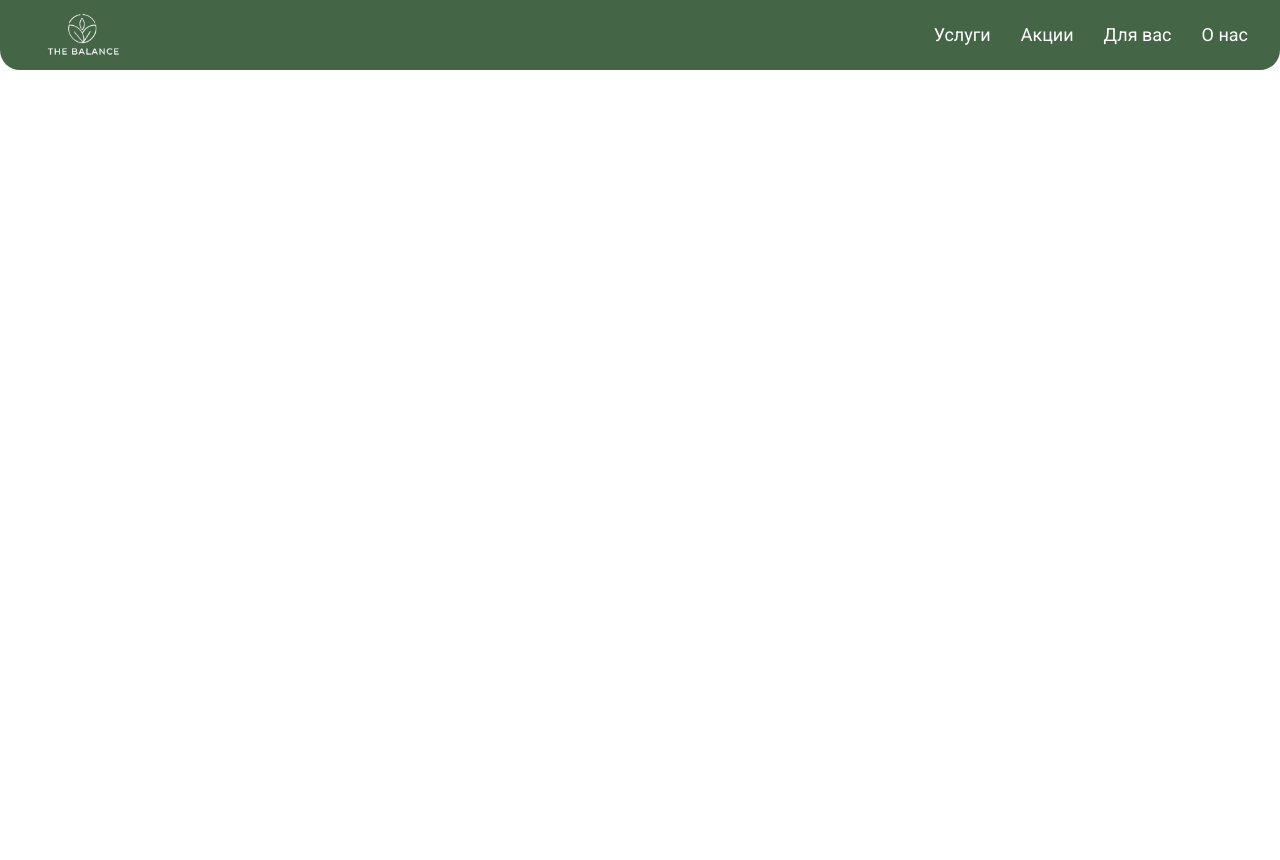
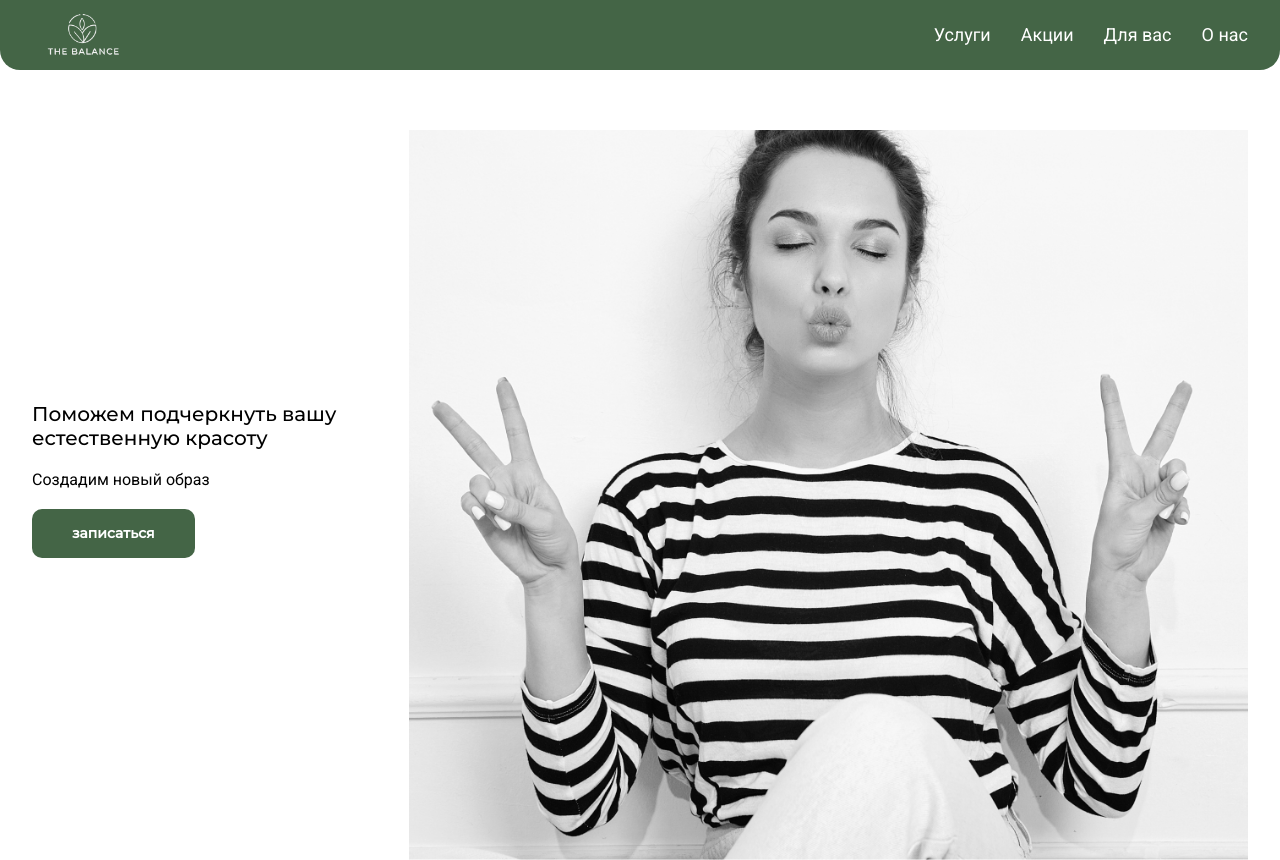
Before and after one commit to Nikko919/beautysalon, a plain HTML site: page index.html in a window 1280 px wide. Before the commit the page ends 800 px from the top, so only its background shows below. Drawn offline with Linux system fonts and the light colour scheme; files whose address does not match are found by name.

Commit message:
Сделал блок hero и адаптировал его

```diff
--- a/css/header/header.css
+++ b/css/header/header.css
@@ -13,7 +13,7 @@
   display: flex;
   justify-content: space-between;
   align-items: center;
-  padding-inline: 32px;
+  padding-inline: 10px;
 }
 
 .logo-box {
@@ -103,6 +103,7 @@
     -o-border-radius: 0 0 0 0;
   }
 
+
   .nav__menu-list {
     padding: 20px 0;
     width: 100%;
@@ -150,6 +151,10 @@
 }
 
 @media (min-width:1024px) {
+  .header__wrapper {
+    padding-inline: 32px;
+  }
+
   .burger {
     display: none;
   }
--- /dev/null
+++ b/css/hero/hero.css
@@ -0,0 +1,148 @@
+.hero {
+  margin-top: 30px;
+}
+
+.hero__inner {
+  margin: 0 10px;
+  display: flex;
+  flex-direction: column;
+  align-items: flex-start;
+}
+
+.hero__text-img {
+  display: none;
+}
+
+.hero__title {
+  font-family: var(--montm);
+  font-size: 20px;
+  font-weight: 500;
+  line-height: 120%;
+  margin-bottom: 20px;
+}
+
+.hero__subtitle {
+  max-width: 350px;
+  font-family: var(--robr);
+  font-size: 16px;
+  font-weight: 400;
+  line-height: 120%;
+  margin-bottom: 20px;
+
+}
+
+.hero__btn-link {
+  display: inline-block;
+  font-family: var(--montm);
+  font-size: 14px;
+  font-weight: 700;
+  line-height: 120%;
+  color: var(--color-white);
+  text-align: center;
+  padding: 16px 40px;
+  background-color: var(--color-green);
+  border-radius: 10px;
+  -webkit-border-radius: 10px;
+  -moz-border-radius: 10px;
+  -ms-border-radius: 10px;
+  -o-border-radius: 10px;
+}
+
+.hero__img-box {
+  margin-top: 30px;
+  position: relative;
+  width: 100%;
+  padding-bottom: 60%;
+  overflow: hidden;
+}
+
+.hero__img {
+  position: absolute;
+  width: 100%;
+  height: 100%;
+  object-fit: cover;
+  object-position: center;
+  top: 0;
+  left: 0;
+  right: 0;
+  bottom: 0;
+}
+
+@media (min-width:1024px) {
+  .hero__inner {
+    margin: 0 32px;
+    display: flex;
+    flex-direction: row;
+    align-items: center;
+    justify-content: space-between;
+  }
+
+  .hero__text-box {
+    max-width: 390px;
+    display: flex;
+    flex-direction: column;
+    align-items: flex-start;
+  }
+
+}
+
+@media (min-width:1440px) {
+
+  .hero__text-box {
+    max-width: 400px;
+    display: flex;
+    flex-direction: column;
+    align-items: flex-start;
+    margin-right: 53px;
+  }
+
+  .hero__title {
+    font-size: 24px;
+    margin-bottom: 30px;
+  }
+
+  .hero__subtitle {
+    font-size: 16px;
+    margin-bottom: 30px;
+  }
+
+  .hero__btn-link {
+    font-size: 14px;
+    padding: 16px 64px;
+  }
+
+  .hero__img {
+    max-height: 575px;
+    max-width: 930px;
+  }
+}
+
+@media (min-width:1900px) {
+
+  .hero__text-box {
+    max-width: 500px;
+    display: flex;
+    flex-direction: column;
+    align-items: flex-start;
+    margin-right: 70px;
+  }
+
+  .hero__title {
+    font-size: 35px;
+    margin-bottom: 35px;
+  }
+
+  .hero__subtitle {
+    font-size: 20px;
+    margin-bottom: 35px;
+  }
+
+  .hero__btn-link {
+    font-size: 14px;
+    padding: 16px 64px;
+  }
+
+  .hero__img {
+    max-height: 575px;
+  }
+}
--- a/css/main.css
+++ b/css/main.css
@@ -1,6 +1,7 @@
 @import url('variables/variables.css');
 @import url('basic/basic.css');
 @import url('header/header.css');
+@import url('hero/hero.css');
 
 
 
--- a/index.html
+++ b/index.html
@@ -39,7 +39,16 @@
     <main class="main">
       <section class="hero">
         <div class="cantainer">
-
+          <div class="hero__inner">
+            <div class="hero__text-box">
+              <h1 class="hero__title">Поможем подчеркнуть вашу естественную красоту</h1>
+              <p class="hero__subtitle"> Создадим новый образ</p>
+              <a href="##" class="hero__btn-link">записаться</a>
+            </div>
+            <div class="hero__img-box">
+              <img src="images\Hero.png" alt="" class="hero__img">
+            </div>
+          </div>
         </div>
       </section>
     </main>
```
Also changed, not shown: images/Hero.png (added), images/кисть.png (added).
